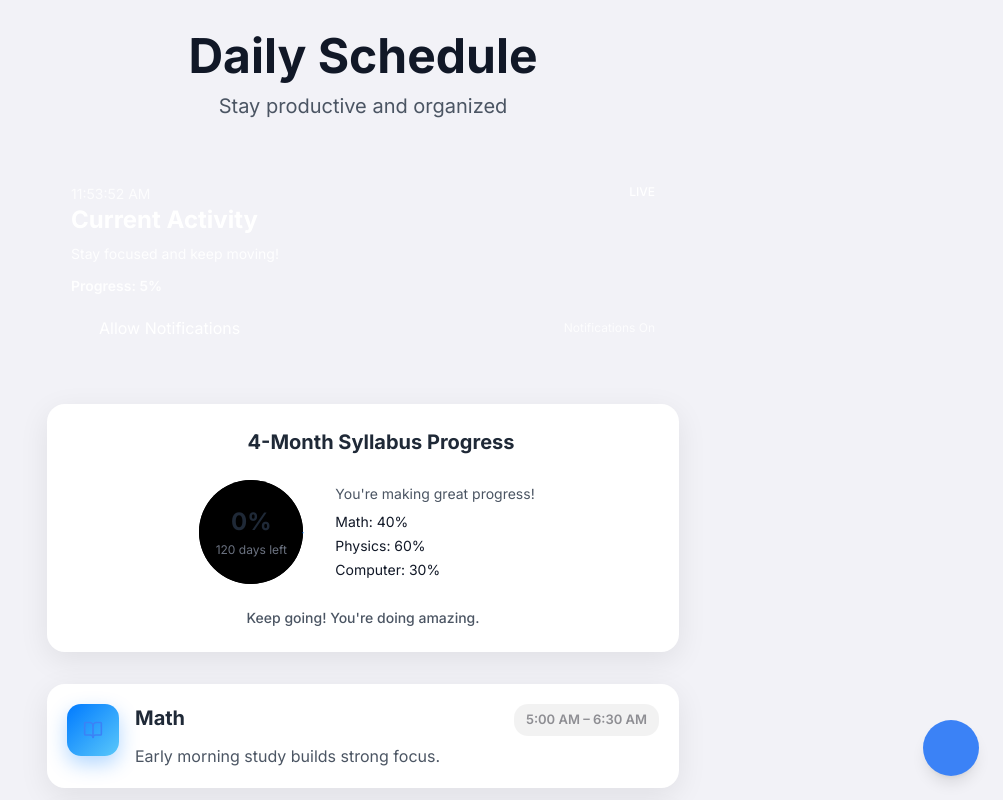
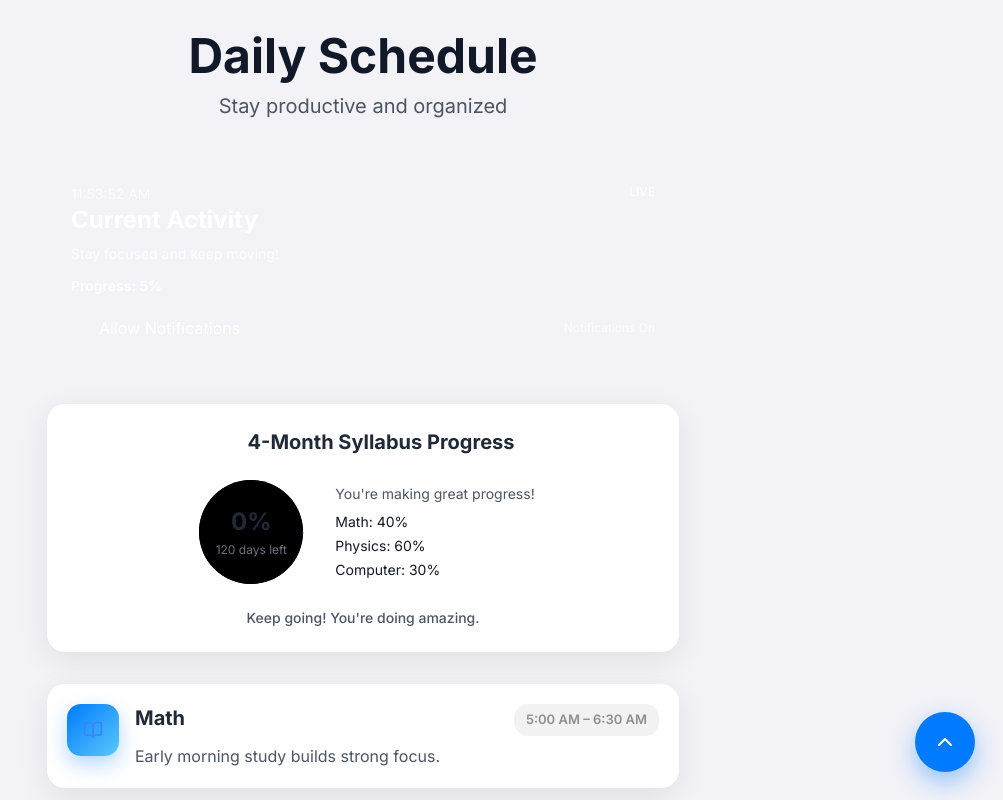
Before and after one commit to tech242242/dailytask, a React (Vite) app: page / in a window 1280 px wide. Shown: the top 800 px of the page, without its empty margins (277-1280 px from the left). Built offline with nearby package versions, Linux system fonts and the light colour scheme.

Commit message:
Update FloatingActionButton.jsx

```diff
--- a/src/components/FloatingActionButton.jsx
+++ b/src/components/FloatingActionButton.jsx
@@ -1,14 +1,13 @@
 import React from "react";
+import { ChevronUp } from "lucide-react";
 
 export default function FloatingActionButton() {
-  const scrollTop = () => window.scrollTo({ top: 0, behavior: "smooth" });
-
   return (
-    <div
-      className="floating-action fixed bottom-6 right-6 bg-blue-500 text-white w-14 h-14 rounded-full flex items-center justify-center shadow-lg cursor-pointer"
-      onClick={scrollTop}
+    <button
+      className="fab"
+      onClick={() => window.scrollTo({ top: 0, behavior: "smooth" })}
     >
-      <i data-lucide="chevron-up" className="w-6 h-6"></i>
-    </div>
+      <ChevronUp className="w-6 h-6" />
+    </button>
   );
 }
```
